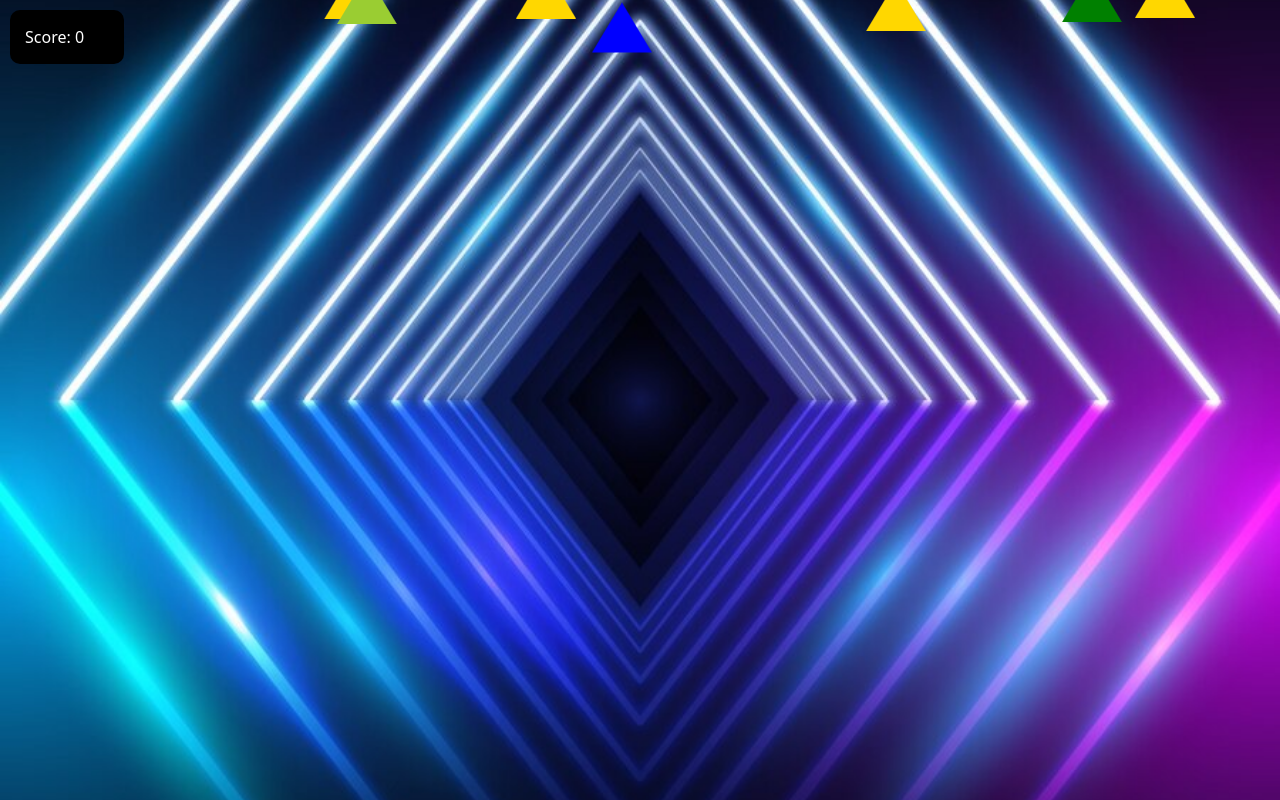
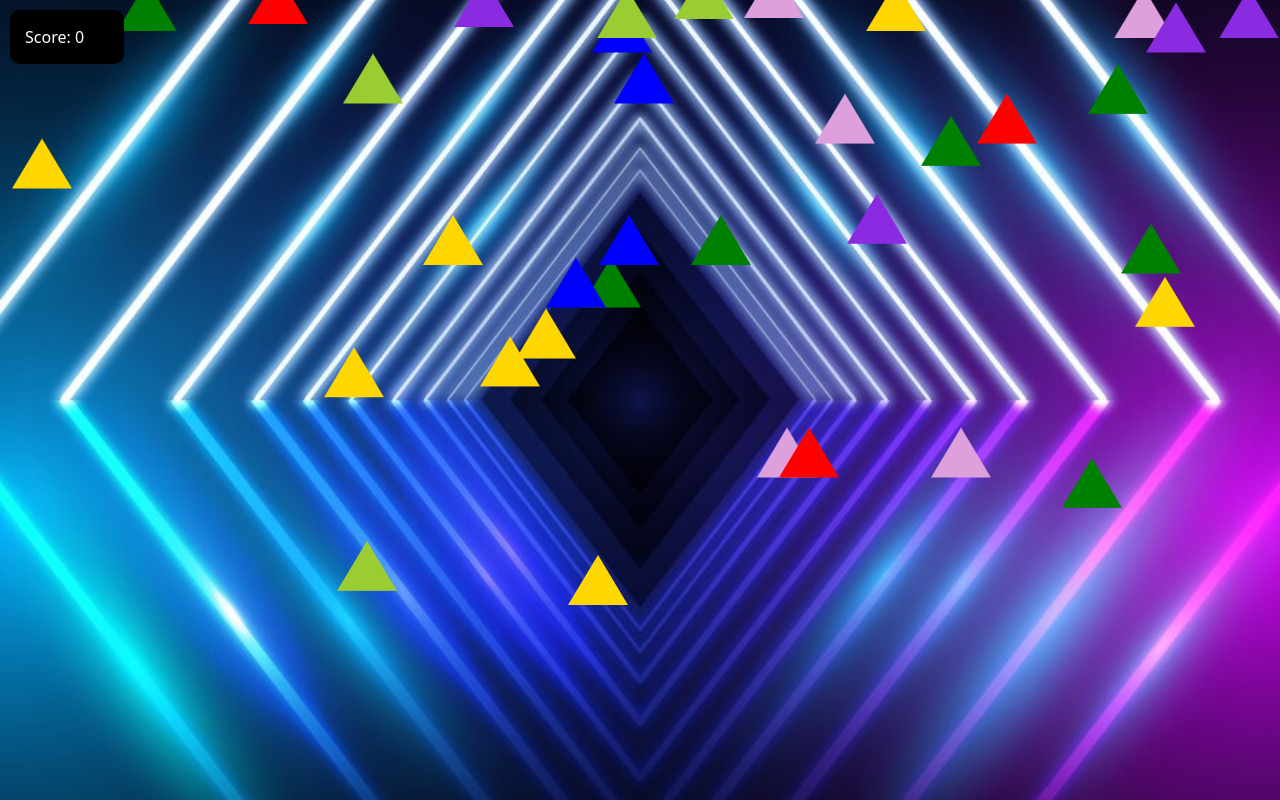
Before and after one commit to adekunleaishat1/Game, a plain HTML site: page index.html in a window 1280 px wide. Drawn offline with nearby package versions, Linux system fonts and the light colour scheme.

Commit message:
secondcommit

```diff
--- a/index.html
+++ b/index.html
@@ -44,103 +44,7 @@
              padding: 15px 40px 15px 15px;
              border-radius: 10px;
         }
-        /* .triangle-class:nth-child(1){
-            background-color: transparent;
-            border: none;
-            width: 0;
-            height: 0;
-            border-left: 50px solid transparent;
-            border-right: 50px solid transparent;
-            border-bottom: 100px solid red;
-            position: fixed;
-            top: 10px;
-            left: 10px;
-            animation: movedown 2s linear infinite;
-        }
-        .triangle-class:nth-child(3){
-            background-color: transparent;
-            border: none;
-            width: 0;
-            height: 0;
-            border-left: 50px solid transparent;
-            border-right: 50px solid transparent;
-            border-bottom: 100px solid yellowgreen;
-            margin-top: 20px;
-            position: fixed;
-            top: 10px;
-            left: 500px;
-            animation: movedown 4s linear infinite;
-        }
-        .triangle-class:nth-child(5){
-            background-color: transparent;
-            border: none;
-            width: 0;
-            height: 0;
-            border-left: 50px solid transparent;
-            border-right: 50px solid transparent;
-            border-bottom: 100px solid purple;
-            margin-top: 20px;
-            position: fixed;
-            top: 10px;
-            left: 800px;
-            animation: movedown 8s linear infinite;
-        }
-        .triangle-class:nth-child(7){
-            background-color: transparent;
-            border: none;
-            width: 0;
-            height: 0;
-            border-left: 50px solid transparent;
-            border-right: 50px solid transparent;
-            border-bottom: 100px solid plum;
-            margin-top: 20px;
-            position: fixed;
-            top: 10px;
-            left: 1500px;
-            animation: movedown 5s linear infinite;
-        }
 
-        .triangle-class:nth-child(2){
-            background-color: transparent;
-            border: none;
-            width: 0;
-            height: 0;
-            border-left: 50px solid transparent;
-            border-right: 50px solid transparent;
-            border-bottom: 100px solid gold;
-            margin-top: 20px;
-            position: fixed;
-            top: 10px;
-            left: 300px;
-            animation: movedown 6s linear infinite;
-        }
-        .triangle-class:nth-child(4){
-            background-color: transparent;
-            border: none;
-            width: 0;
-            height: 0;
-            border-left: 50px solid transparent;
-            border-right: 50px solid transparent;
-            border-bottom: 100px solid green;
-
-            position: fixed;
-            top: 10px;
-            left: 1200px;
-            animation: movedown 10s linear infinite;
-        }
-        .triangle-class:nth-child(6){
-            background-color: transparent;
-            border: none;
-            width: 0;
-            height: 0;
-            border-left: 50px solid transparent;
-            border-right: 50px solid transparent;
-            border-bottom: 100px solid blueviolet;
-            position: fixed;
-            top: 10px;
-            left: 1000px;
-            animation: movedown 2s linear infinite;
-        } */
         .dis{
             display: none;
         }
@@ -271,7 +175,7 @@
 
             })
           }
-            }, 5000);
+            }, 1000);
 
             setTimeout(() => {
                 clearInterval(generateInterval);
```
